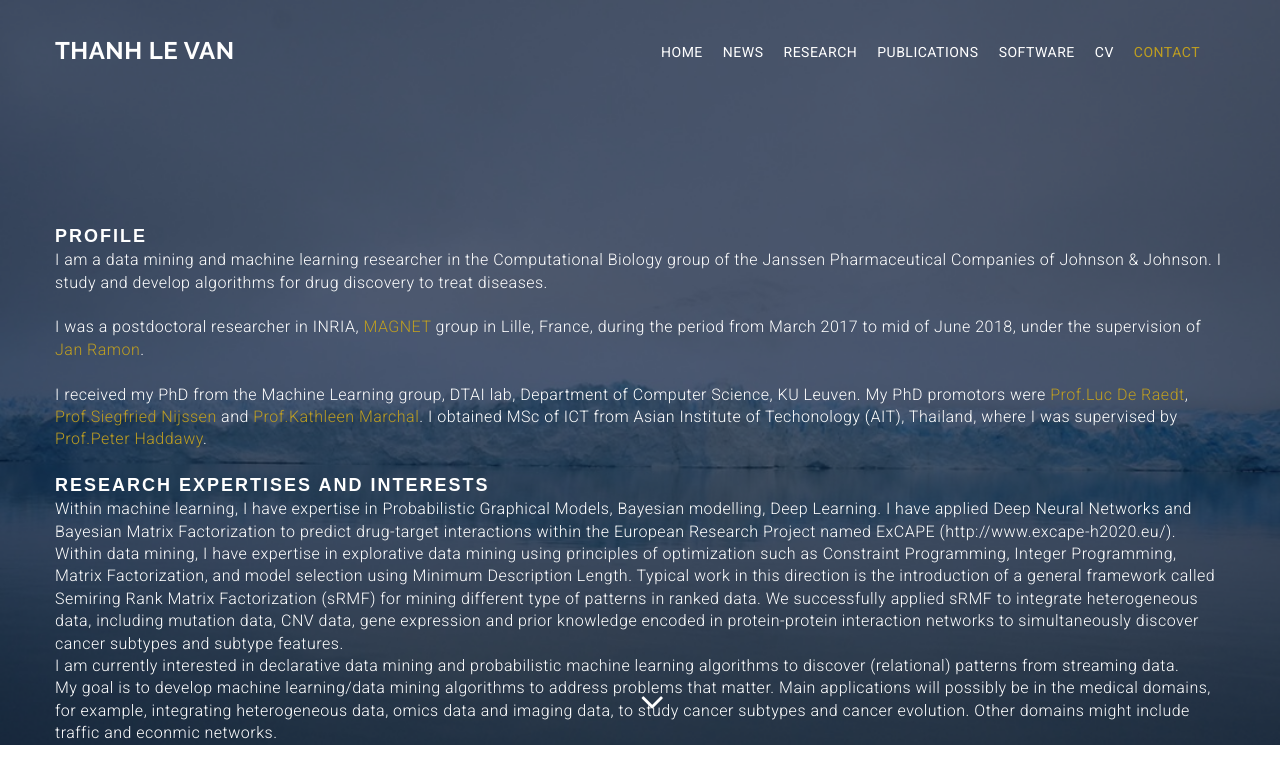
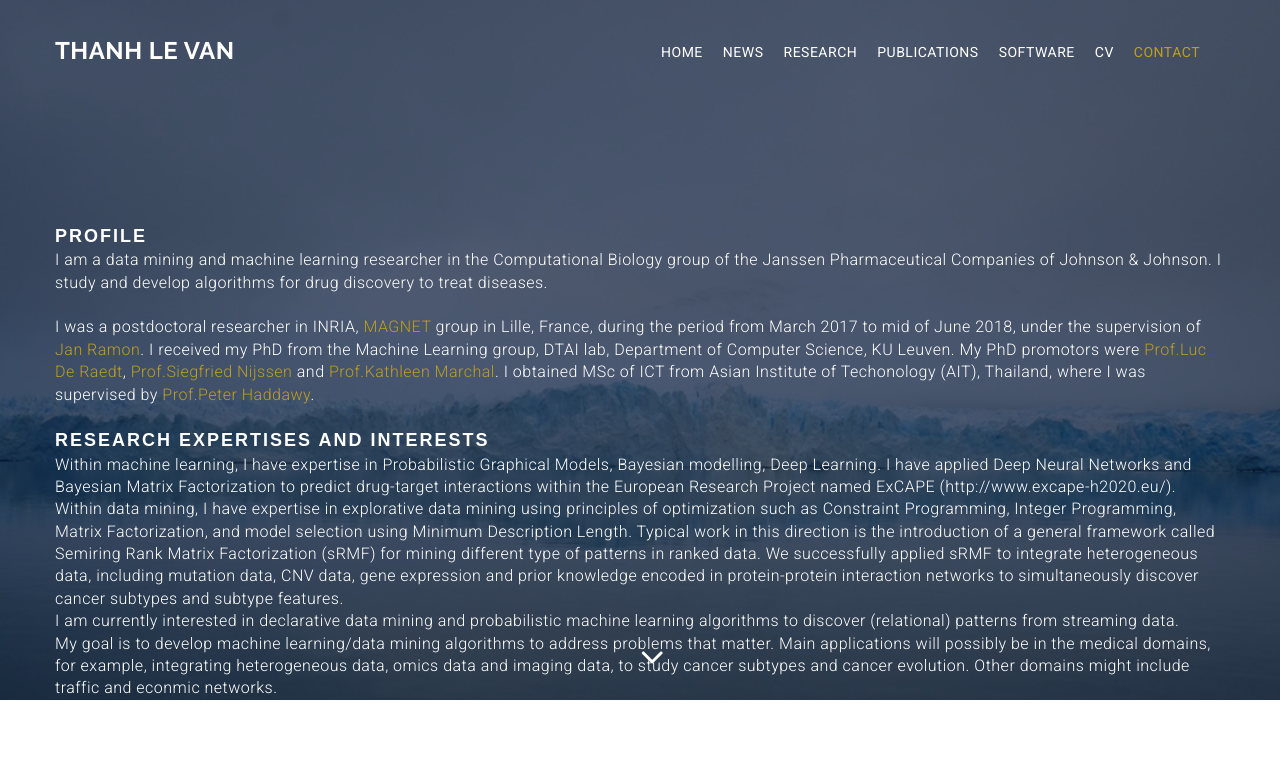
Before and after one commit to thanhlv/thanhlv.github.io, a plain HTML site: page index.html in a window 1280 px wide. Shown: the top 757 px of the page. Drawn offline with nearby package versions, Linux system fonts and the light colour scheme.

Commit message:
Update profile

```diff
--- a/index.html
+++ b/index.html
@@ -62,10 +62,9 @@
 	      <h1 class="bnr-title">Profile</h1>
 			<p class="bnr-para">I am a data mining and machine learning researcher in the Computational Biology group of the Janssen Pharmaceutical Companies of Johnson & Johnson. I study and develop algorithms for drug discovery to treat diseases.</p>
 	  <p>&nbsp;</p
-            <p class="bnr-para">I was a postdoctoral researcher in INRIA, <a href="https://team.inria.fr/magnet/"><span class="logo-dec">MAGNET </span></a>group in Lille, France, during the period from March 2017 to mid of June 2018, under the supervision of <a href="http://researchers.lille.inria.fr/jramon/"><span class="logo-dec">Jan Ramon</span></a>. </p>
-		<p>&nbsp;</p
-		<p> I received my PhD from the Machine Learning group, DTAI lab, Department of Computer Science, KU Leuven. My PhD promotors were <a href="https://people.cs.kuleuven.be/~luc.deraedt/"><span class="logo-dec">Prof.Luc De Raedt</span></a>, <a href="http://liacs.leidenuniv.nl/~nijssensgr/"><span class="logo-dec">Prof.Siegfried Nijssen</span></a> and <a href="http://bioinformatics.psb.ugent.be/DBN/"><span class="logo-dec">Prof.Kathleen Marchal</span></a>.
-		I obtained MSc of ICT from Asian Institute of Techonology (AIT), Thailand, where I was supervised by <a href="http://www.ict.mahidol.ac.th/faculty_staff/profile.asp?id=peter.had"><span class="logo-dec">Prof.Peter Haddawy</span></a>.</p>
+            <p class="bnr-para">I was a postdoctoral researcher in INRIA, <a href="https://team.inria.fr/magnet/"><span class="logo-dec">MAGNET </span></a>group in Lille, France, during the period from March 2017 to mid of June 2018, under the supervision of <a href="http://researchers.lille.inria.fr/jramon/"><span class="logo-dec">Jan Ramon</span></a>.
+			I received my PhD from the Machine Learning group, DTAI lab, Department of Computer Science, KU Leuven. My PhD promotors were <a href="https://people.cs.kuleuven.be/~luc.deraedt/"><span class="logo-dec">Prof.Luc De Raedt</span></a>, <a href="http://liacs.leidenuniv.nl/~nijssensgr/"><span class="logo-dec">Prof.Siegfried Nijssen</span></a> and <a href="http://bioinformatics.psb.ugent.be/DBN/"><span class="logo-dec">Prof.Kathleen Marchal</span></a>.
+			I obtained MSc of ICT from Asian Institute of Techonology (AIT), Thailand, where I was supervised by <a href="http://www.ict.mahidol.ac.th/faculty_staff/profile.asp?id=peter.had"><span class="logo-dec">Prof.Peter Haddawy</span></a>.</p>
 	      <p>&nbsp;</p>
 	      <h1 class="bnr-title">Research expertises and interests</h1>
 		  <p>Within machine learning, I have expertise in Probabilistic Graphical Models, Bayesian modelling, Deep Learning. I have applied Deep Neural Networks and Bayesian Matrix Factorization to predict drug-target interactions within the European Research Project named ExCAPE (http://www.excape-h2020.eu/). </p>
```
